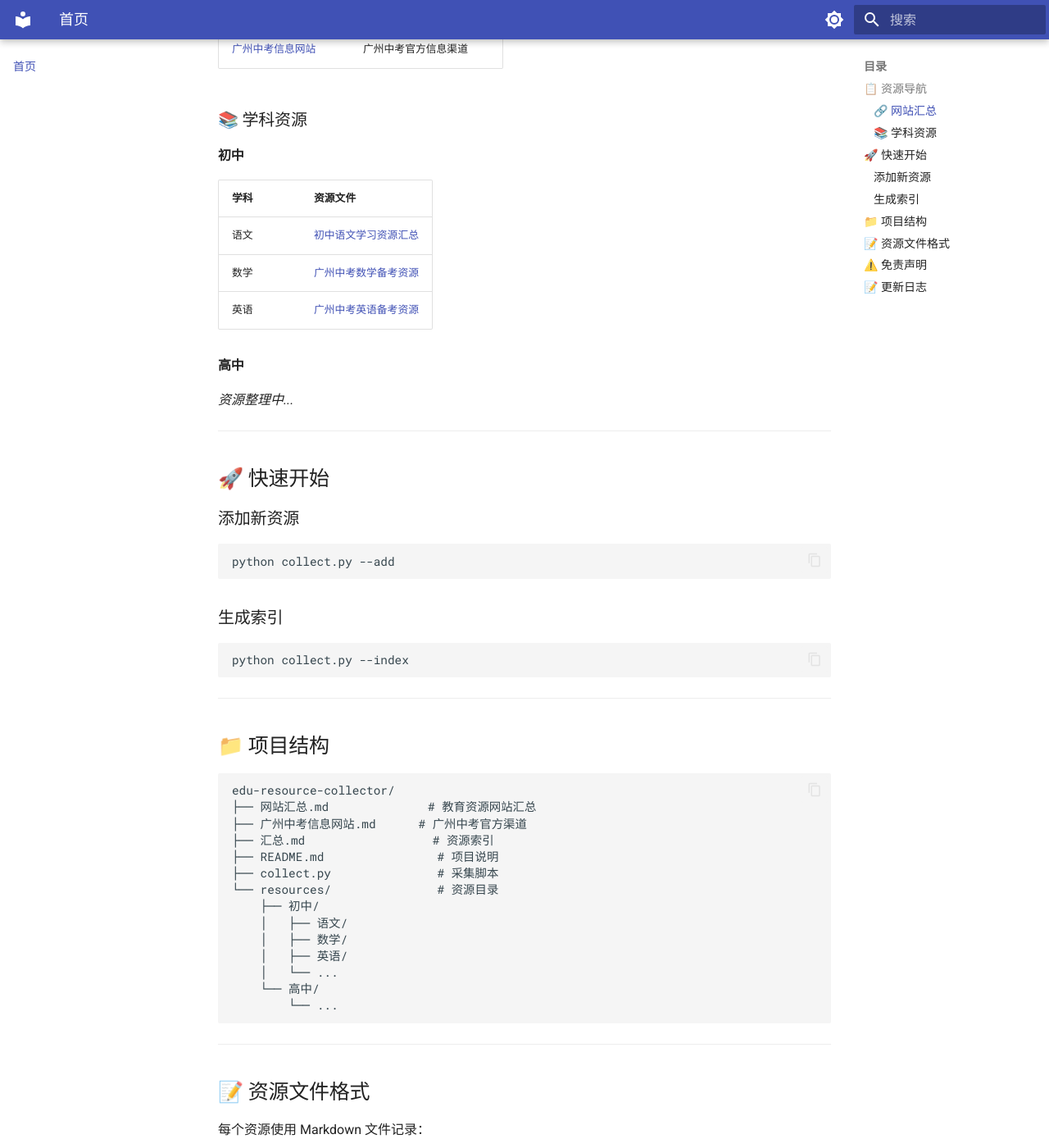
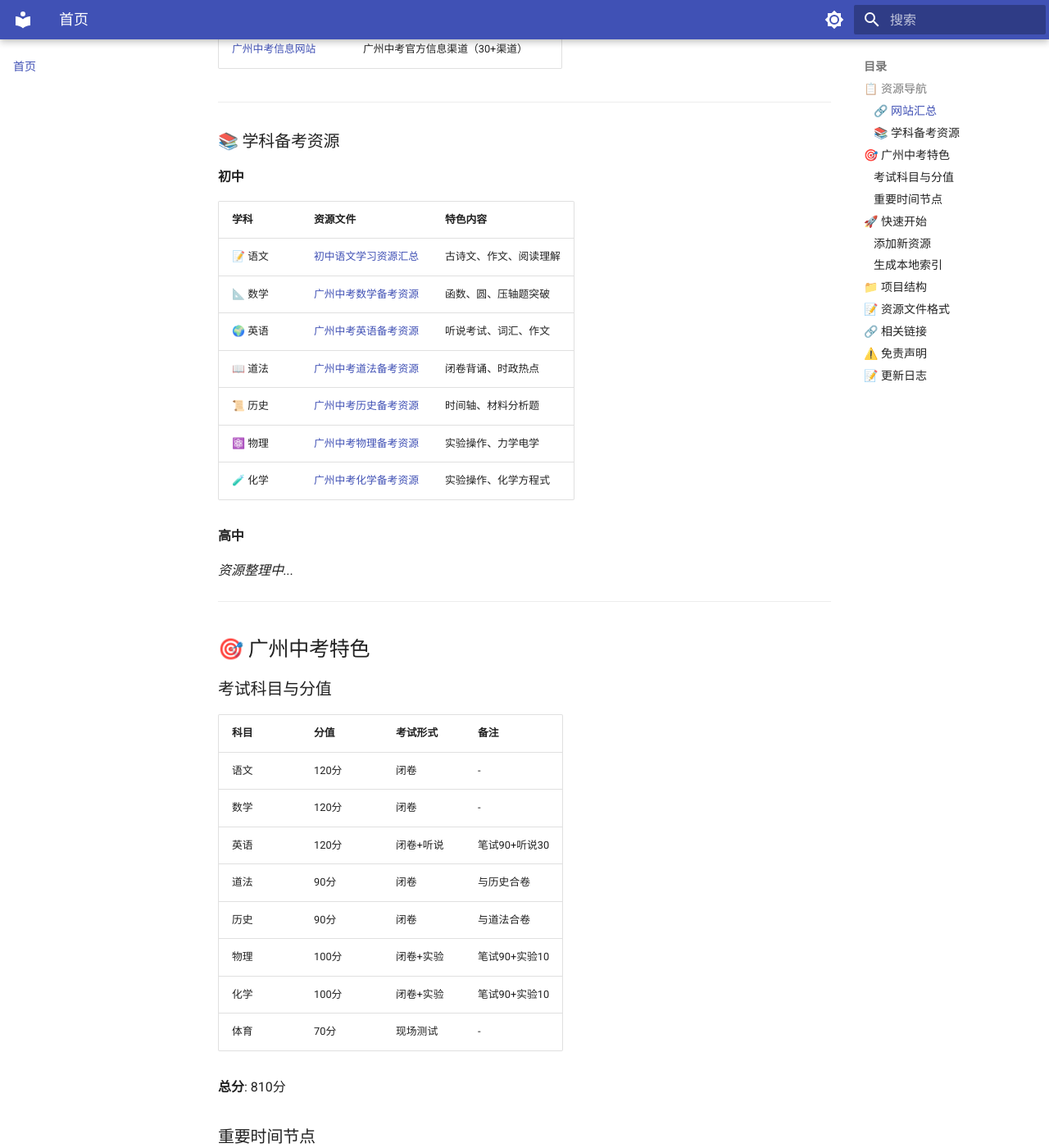
Before and after one commit to wingkong1978/edu-resource-collector, an MkDocs documentation site: the page built from docs/index.md, in a window 1280 px wide and 1400 px high, scrolled down 470 px. Shown: the whole window at 82% size. Built offline with MkDocs 1.6.1 and Material for MkDocs 9.7.7, drawn with Linux system fonts in a browser that asks for light colours; some of the changed text lies outside the part shown.

Commit message:
更新主页：添加所有学科资源和广州中考信息

````diff
--- a/docs/index.md
+++ b/docs/index.md
@@ -10,22 +10,57 @@
 
 | 文件 | 说明 |
 |------|------|
-| [中学教育资源网站汇总](./网站汇总.md) | 全国中学教育资源网站整理 |
-| [广州中考信息网站](./广州中考信息网站.md) | 广州中考官方信息渠道 |
+| [中学教育资源网站汇总](./网站汇总.md) | 全国中学教育资源网站整理（30+网站） |
+| [广州中考信息网站](./广州中考信息网站.md) | 广州中考官方信息渠道（30+渠道） |
 
-### 📚 学科资源
+---
+
+### 📚 学科备考资源
 
 #### 初中
 
-| 学科 | 资源文件 |
-|------|----------|
-| 语文 | [初中语文学习资源汇总](./resources/初中/语文/_初中语文学习资源汇总.md) |
-| 数学 | [广州中考数学备考资源](./resources/初中/数学/_广州中考数学备考资源.md) |
-| 英语 | [广州中考英语备考资源](./resources/初中/英语/_广州中考英语备考资源.md) |
+| 学科 | 资源文件 | 特色内容 |
+|------|----------|----------|
+| 📝 语文 | [初中语文学习资源汇总](./resources/初中/语文/_初中语文学习资源汇总.md) | 古诗文、作文、阅读理解 |
+| 📐 数学 | [广州中考数学备考资源](./resources/初中/数学/_广州中考数学备考资源.md) | 函数、圆、压轴题突破 |
+| 🌍 英语 | [广州中考英语备考资源](./resources/初中/英语/_广州中考英语备考资源.md) | 听说考试、词汇、作文 |
+| 📖 道法 | [广州中考道法备考资源](./resources/初中/政治/_广州中考道法备考资源.md) | 闭卷背诵、时政热点 |
+| 📜 历史 | [广州中考历史备考资源](./resources/初中/历史/_广州中考历史备考资源.md) | 时间轴、材料分析题 |
+| ⚛️ 物理 | [广州中考物理备考资源](./resources/初中/物理/_广州中考物理备考资源.md) | 实验操作、力学电学 |
+| 🧪 化学 | [广州中考化学备考资源](./resources/初中/化学/_广州中考化学备考资源.md) | 实验操作、化学方程式 |
 
 #### 高中
 
 *资源整理中...*
+
+---
+
+## 🎯 广州中考特色
+
+### 考试科目与分值
+
+| 科目 | 分值 | 考试形式 | 备注 |
+|------|------|----------|------|
+| 语文 | 120分 | 闭卷 | - |
+| 数学 | 120分 | 闭卷 | - |
+| 英语 | 120分 | 闭卷+听说 | 笔试90+听说30 |
+| 道法 | 90分 | 闭卷 | 与历史合卷 |
+| 历史 | 90分 | 闭卷 | 与道法合卷 |
+| 物理 | 100分 | 闭卷+实验 | 笔试90+实验10 |
+| 化学 | 100分 | 闭卷+实验 | 笔试90+实验10 |
+| 体育 | 70分 | 现场测试 | - |
+
+**总分**: 810分
+
+### 重要时间节点
+
+| 时间 | 事项 |
+|------|------|
+| 3月 | 中考报名 |
+| 4月 | 体育考试 |
+| 5月 | 英语听说考试、理化实验操作考试 |
+| 6月 | 中考文化课考试 |
+| 7月 | 成绩查询、志愿填报、录取 |
 
 ---
 
@@ -37,7 +72,7 @@
 python collect.py --add
 ```
 
-### 生成索引
+### 生成本地索引
 
 ```bash
 python collect.py --index
@@ -49,18 +84,22 @@ python collect.py --index
 
 ```
 edu-resource-collector/
-├── 网站汇总.md              # 教育资源网站汇总
-├── 广州中考信息网站.md      # 广州中考官方渠道
-├── 汇总.md                  # 资源索引
-├── README.md                # 项目说明
-├── collect.py               # 采集脚本
-└── resources/               # 资源目录
-    ├── 初中/
-    │   ├── 语文/
-    │   ├── 数学/
-    │   ├── 英语/
-    │   └── ...
-    └── 高中/
+├── 📄 网站汇总.md              # 全国教育资源网站
+├── 📄 广州中考信息网站.md      # 广州中考官方渠道
+├── 📄 index.md                 # 本站首页
+├── 📄 汇总.md                  # 资源索引
+├── 📄 README.md                # 项目说明
+├── 🐍 collect.py               # 采集脚本
+└── 📂 resources/               # 资源目录
+    ├── 📂 初中/
+    │   ├── 📂 语文/
+    │   ├── 📂 数学/
+    │   ├── 📂 英语/
+    │   ├── 📂 政治/（道法）
+    │   ├── 📂 历史/
+    │   ├── 📂 物理/
+    │   └── 📂 化学/
+    └── 📂 高中/
         └── ...
 ```
 
@@ -87,9 +126,17 @@ edu-resource-collector/
 
 ## 适用场景
 
-- 高考复习
+- 中考复习
 - 专题突破
 ```
+
+---
+
+## 🔗 相关链接
+
+- **GitHub 仓库**: https://github.com/wingkong1978/edu-resource-collector
+- **在线访问**: https://wingkong1978.github.io/edu-resource-collector/
+- **本地访问**: http://localhost:8000
 
 ---
 
@@ -101,7 +148,12 @@ edu-resource-collector/
 
 ## 📝 更新日志
 
-- **2026-03-16**: 初始版本，添加网站汇总、广州中考信息、语文/数学/英语资源
+| 日期 | 更新内容 |
+|------|----------|
+| 2026-03-16 | 初始版本，添加网站汇总、广州中考信息 |
+| 2026-03-16 | 添加语文、数学、英语备考资源 |
+| 2026-03-16 | 添加道法（闭卷版）、历史备考资源 |
+| 2026-03-16 | 添加物理、化学备考资源（含实验操作） |
 
 ---
 
````
